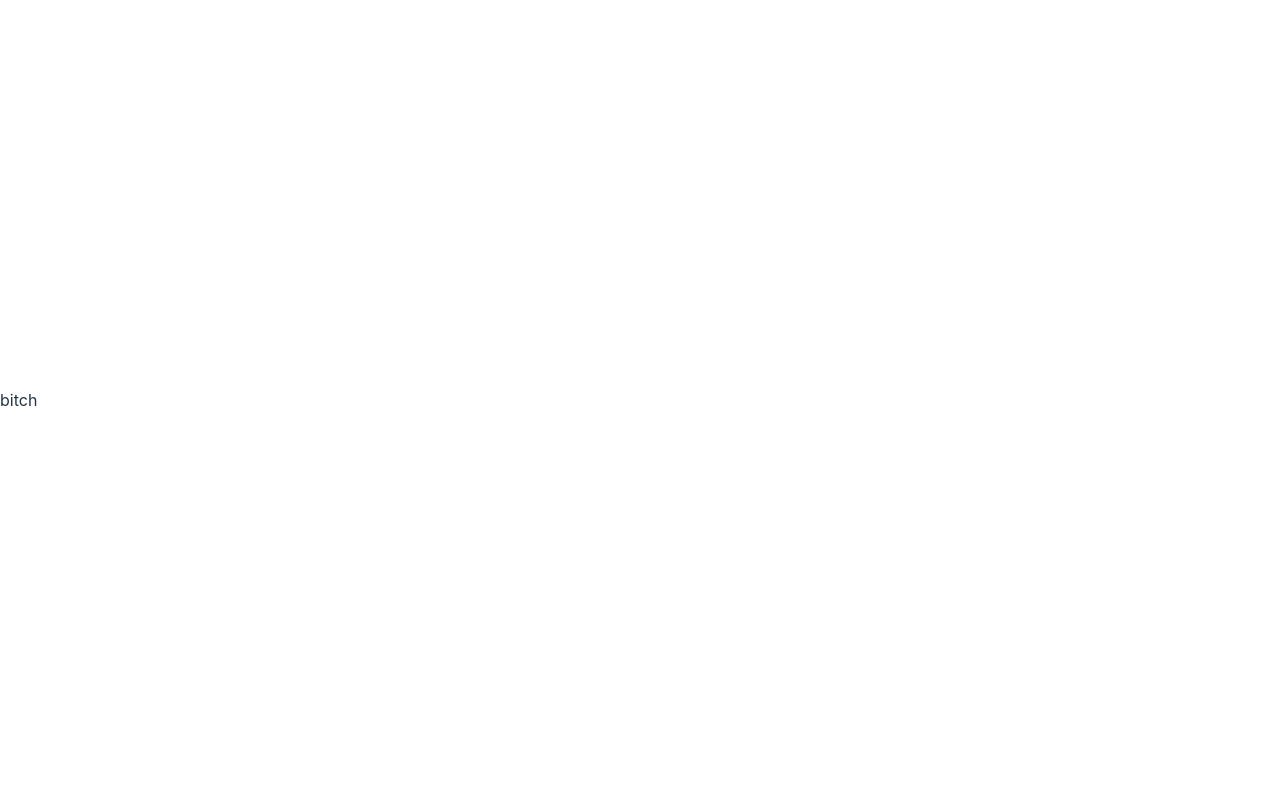
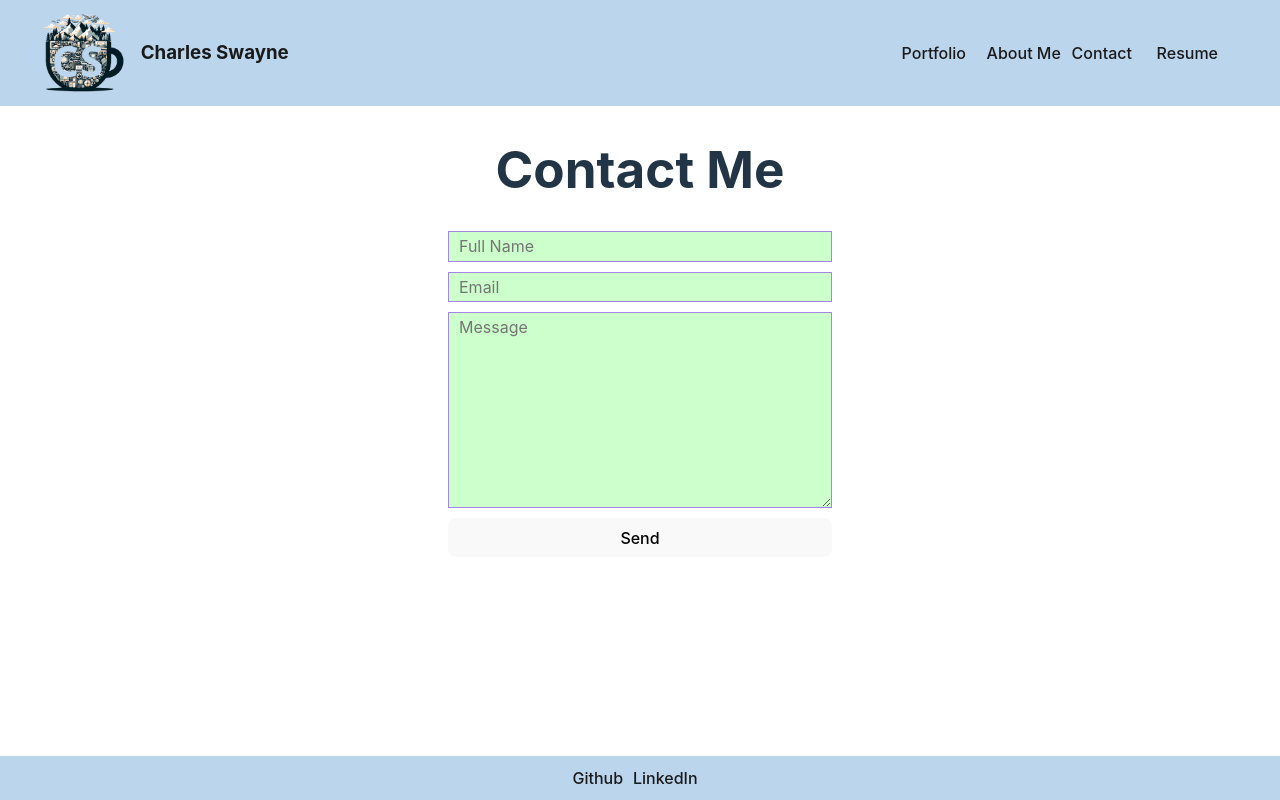
Before and after one commit to cjswayne/new_professional_portfolio, a React (Vite) app: page /contact in a window 1280 px wide. Built offline with nearby package versions, Linux system fonts and the light colour scheme.

Commit message:
copied old files from broken repo

```diff
--- a/src/App.jsx
+++ b/src/App.jsx
@@ -1,11 +1,31 @@
+import { useState } from 'react'
+import 'tachyons'
+import {Routes, Route} from 'react-router-dom'
 
+import Header from './components/Header'
+import Footer from './components/Footer'
+import About from './pages/About'
+import Contact from './pages/Contact'
+import Portfolio from './pages/Portfolio'
+import Resume from './pages/Resume'
 
 function App() {
 
   return (
-    <>
-      bitch
-    </>
+<>
+      <Header />
+        <main>
+          <Routes>
+
+              <Route path="/" element={<Portfolio />} />
+              <Route path="/about" element={<About/>}/>
+              <Route path="/contact" element={<Contact/>}/>
+              <Route path="/resume" element={<Resume/>}/>
+          </Routes>
+        </main>
+      <Footer/>
+      </>
+
   )
 }
 
--- /dev/null
+++ b/src/components/Footer.jsx
@@ -0,0 +1,12 @@
+function Footer(){
+    return (
+        <footer>
+            <nav className="tc w-100">
+                <a href="">Github</a>
+                <a href="">LinkedIn</a>
+            </nav>
+        </footer>
+    )
+}
+
+export default Footer
--- /dev/null
+++ b/src/components/Header.jsx
@@ -0,0 +1,24 @@
+import {NavLink} from 'react-router-dom'
+import logo from '../assets/linkedin-square.png'
+
+function Header(){
+
+    return (
+        <header className="flex w-100">
+            <div className="flex flex-row items-center logoName">
+                <img src={logo} className="cjsLogo mw9 mh9 w-10 h-10 pr3" alt="" />
+                    <h3>Charles Swayne</h3>
+            </div>
+
+
+            <nav className="flex flex-row">
+                <NavLink className="nav" to='/'>Portfolio</NavLink>
+                <NavLink to='/about'>About Me</NavLink>
+                <NavLink to='/contact'>Contact</NavLink>
+                <NavLink to='/resume'>Resume</NavLink>
+            </nav>
+        </header>
+    )
+}
+
+export default Header
--- a/src/index.scss
+++ b/src/index.scss
@@ -1,16 +1,36 @@
+// Color Pallette
+$darkestBlue:#38023B;
+$darkBlue: #A288E3;
+$blue:#BBD5ED;
+$lightGreen:#CEFDFF;
+$green:#CCFFCB;
+
+
 :root {
   font-family: Inter, system-ui, Avenir, Helvetica, Arial, sans-serif;
   line-height: 1.5;
   font-weight: 400;
 
   color-scheme: light dark;
-  color: blue;
-  background-color: #242424;
+  color: #1a1a1a;
+  background-color: $lightGreen;
 
   font-synthesis: none;
   text-rendering: optimizeLegibility;
   -webkit-font-smoothing: antialiased;
   -moz-osx-font-smoothing: grayscale;
+}
+
+main{
+  flex:1;
+}
+
+header, footer{
+  color:white;
+  background-color: $blue;
+  align-items: center;
+  justify-content: space-between;
+  padding:10px 3%;
 }
 
 a {
@@ -22,10 +42,10 @@ a:hover {
   color: #535bf2;
 }
 
-body {
+body, #root {
   margin: 0;
   display: flex;
-  place-items: center;
+  flex-direction: column;
   min-width: 320px;
   min-height: 100vh;
 }
@@ -54,6 +74,35 @@ button:focus-visible {
   outline: 4px auto -webkit-focus-ring-color;
 }
 
+form{
+  margin:auto;
+  > *:not(button){
+    margin-bottom:10px;
+    outline:none;
+    background:$green;
+    padding: 5px 10px;
+    border:1px solid $darkBlue;
+  }
+}
+
+nav > a {
+  color:#1a1a1a;
+  margin-right:10px;
+  min-width:75px;
+  &:hover{
+    color:black;
+  }
+}
+
+.logoName{
+  width:fit-content;
+}
+
+.logoName h3{
+  color:#1a1a1a;
+}
+
+
 @media (prefers-color-scheme: light) {
   :root {
     color: #213547;
@@ -66,3 +115,9 @@ button:focus-visible {
     background-color: #f9f9f9;
   }
 }
+
+@media(max-width:480px){
+  header{
+    flex-wrap: wrap;
+  }
+}
--- a/src/main.jsx
+++ b/src/main.jsx
@@ -3,8 +3,13 @@ import ReactDOM from 'react-dom/client'
 import App from './App.jsx'
 import './index.scss'
 
+
+import {BrowserRouter} from 'react-router-dom'
+
 ReactDOM.createRoot(document.getElementById('root')).render(
   <React.StrictMode>
-    <App />
+    <BrowserRouter>
+      <App />
+    </BrowserRouter>
   </React.StrictMode>,
 )
--- /dev/null
+++ b/src/pages/About.jsx
@@ -0,0 +1,9 @@
+function About() {
+    return (
+        <>
+            <h1>About</h1>
+        </>
+    )
+}
+
+export default About
--- /dev/null
+++ b/src/pages/Contact.jsx
@@ -0,0 +1,19 @@
+function Contact( ){
+    return (
+        <>
+        <h1 className="tc">Contact Me</h1>
+        <form action="https://api.web3forms.com/submit" method="POST" className="flex flex-column w-30 justify-center">
+            <input type="hidden" name="access_key" value="6e51de15-e3c0-459f-bcb4-cd620283d394"/>
+
+            <input name="name" type="text" placeholder="Full Name"/>
+            <input name="email" type="text" placeholder="Email"/>
+            <textarea name="message" placeholder="Message"cols="30" rows="10"></textarea>
+            <input type="hidden" name="redirect" value=""/>
+
+            <button>Send</button>
+        </form>
+        </>
+    )
+}
+
+export default Contact
--- /dev/null
+++ b/src/pages/Portfolio.jsx
@@ -0,0 +1,9 @@
+function Portfolio(){
+    return (
+        <>
+            <h1>Portfolio</h1>
+        </>
+    )
+}
+
+export default Portfolio
--- /dev/null
+++ b/src/pages/Resume.jsx
@@ -0,0 +1,9 @@
+function Resume(){
+    return (
+        <>
+            <h1>Resume</h1>
+        </>
+    )
+}
+
+export default Resume
```
Also changed, not shown: src/assets/linkedin-square.png (added).
